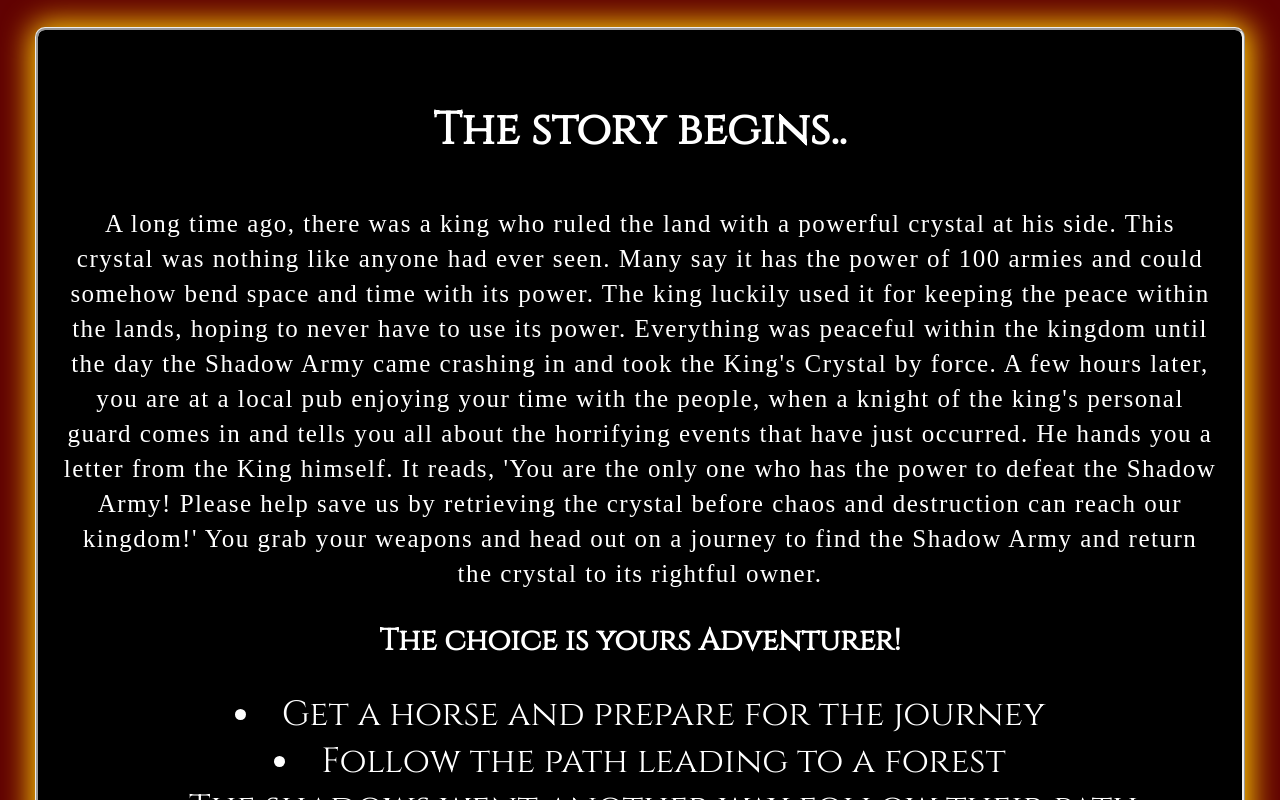
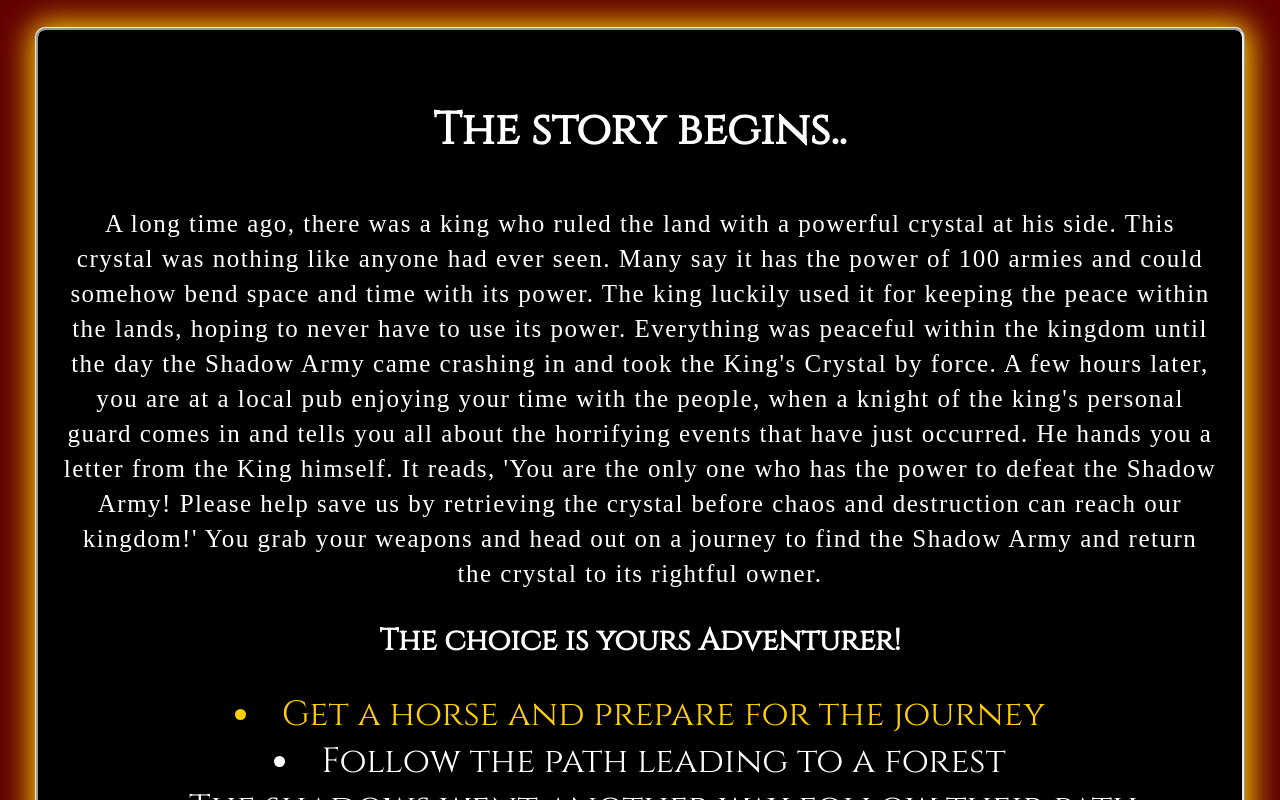
Before and after one commit to JoshRod-GD/Text-Adventure, a plain HTML site: page output.html in a window 1280 px wide. In both pictures the pointer is over the item "Get a horse and prepare for the journey". Shown: the top 800 px of the page. Drawn offline with nearby package versions, Linux system fonts and the light colour scheme; a web font is replaced by a local one.

Commit message:
glow answer

```diff
--- a/css/home.css
+++ b/css/home.css
@@ -18,6 +18,7 @@ a {
 li:hover {
   cursor: pointer;
   cursor: hand;
+  color: #FFCE04;
 }
 
 .paragraph {
```
